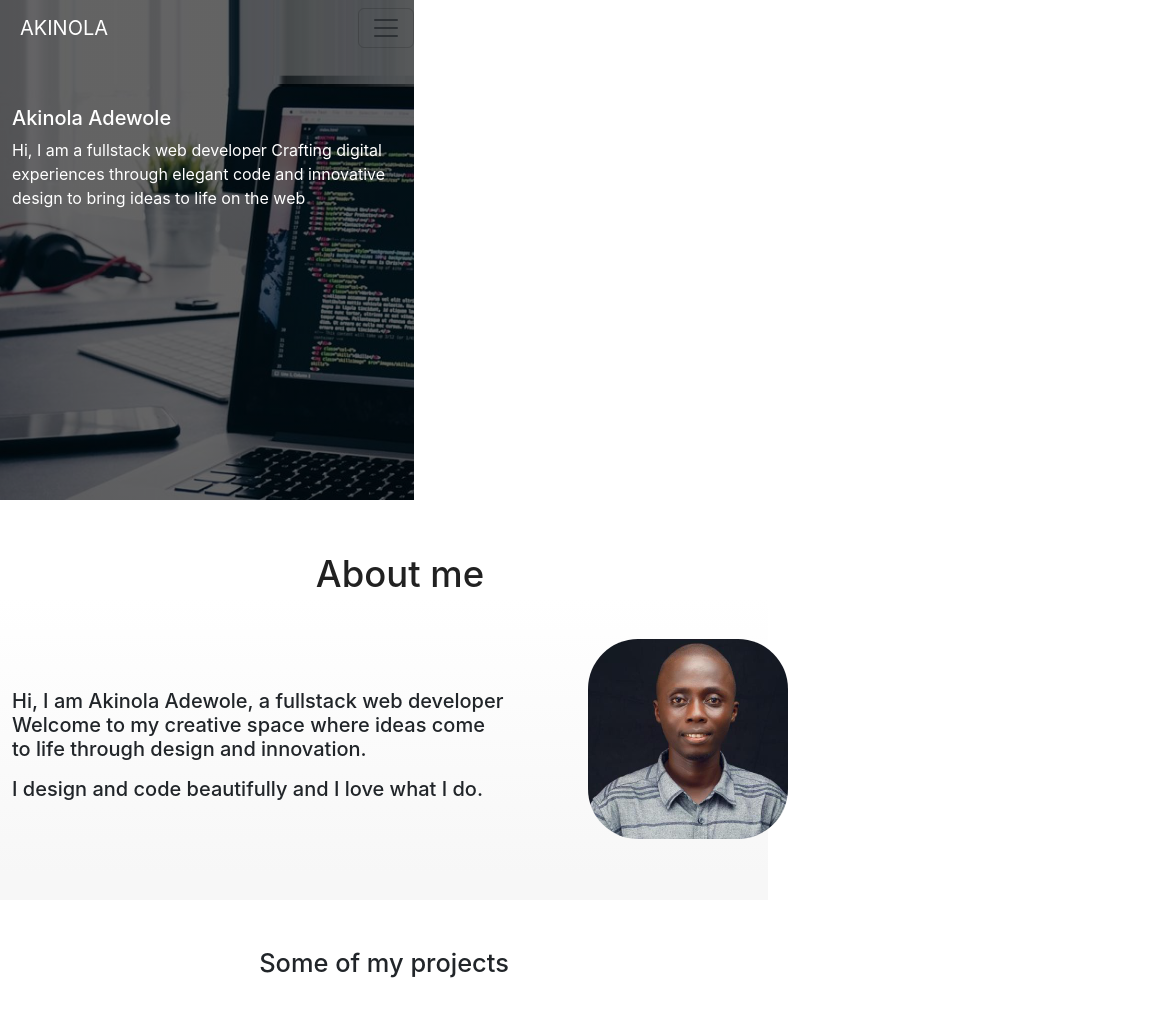
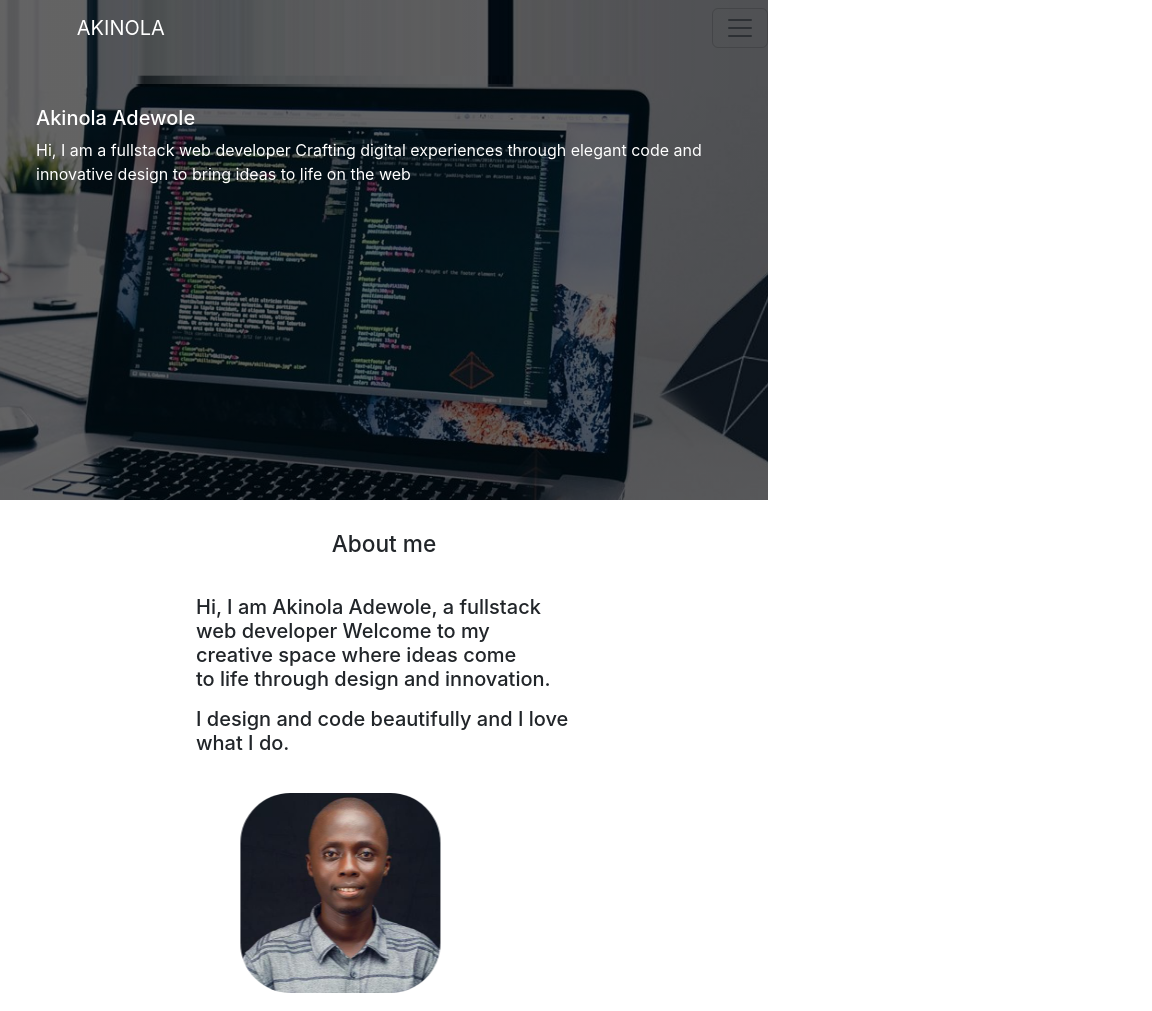
Before and after one commit to AkinolaAdewole/Portfolio-Akinola, a React (Create React App) app: page / in a window 768 px wide. Shown: the top 1011 px of the page, 1152 px wide, since content can reach past the window. Built offline with nearby package versions, Linux system fonts and the light colour scheme.

Commit message:
Media Query

```diff
--- a/src/ReUsables/NavBar.jsx
+++ b/src/ReUsables/NavBar.jsx
@@ -9,8 +9,8 @@ const NavBar = () => {
               <Link className="navbar-brand logomargin text-white" to="/" >AKINOLA</Link>
 
               <button
-                className="navbar-toggler"
-                style={{margingLeft:'150px'}}
+                className="navbar-toggler navButton"
+                // style={{margingLeft:'150px'}}
                 type="button"
                 data-toggle="collapse"
                 data-target="#navbarNavDropdown"
--- a/src/components/Home.jsx
+++ b/src/components/Home.jsx
@@ -182,9 +182,9 @@ const Home = () => {
             <div className='rightReserved flex2'>
                    <p className='text-white'>&copy; {currentYear} Akinola. All rights reserved.</p>
 
-                  <button onClick={scrollToTop} className='scrollToTop'>
-                    <span> < BiSolidToTop /></span>
-                  </button>
+                  <div onClick={scrollToTop} className='scrollToTop'>
+                    <span> < BiSolidToTop  className=' text-white'/></span>
+                  </div>
             </div>
 
     </footer>
--- a/src/styles/home.css
+++ b/src/styles/home.css
@@ -1,3 +1,4 @@
+@media only screen and (min-width: 1025px){
     .home1{
         background: linear-gradient(180deg, #FFFFFF 24.36%, #F7F7F7 93.67%);
         min-height: 400px;
@@ -14,6 +15,7 @@
         margin-bottom: 20px;
         box-sizing: border-box;
     }
+
     .flex1{
         display: flex;
         /* flex-direction: column; */
@@ -37,11 +39,11 @@ h4 {
         color: rgba(0,0,0,0.87);
     }
 
+    .pt5{
+        padding-top: 30px;
+    }
     .aboutme{
         margin-top: 50px;
-}
-.pt5{
-    padding-top: 30px;
     }
 
     .delay{
@@ -143,8 +145,96 @@ footer{
     } */
 
     .scrollToTop{
-    margin-left: 900px;
+        margin-left: 79% ;
     }
+
+    .scrollUp{
+        width: 20px;
+    }
+}
+
+
+
+@media only screen  and (max-width:1024px){
+    home1{
+        background: linear-gradient(180deg, #FFFFFF 24.36%, #F7F7F7 93.67%);
+        min-height: 400px;
+    }
+
+    .passion{
+        width: 700px;
+        padding-top: 30px;
+    }
+
+    .row{
+        margin-left: auto;
+        margin-right: auto;
+        margin-bottom: 20px;
+        box-sizing: border-box;
+    }
+
+    .pt5{
+        padding-top: 30px;
+    }
+
+    .flex1{
+        display: flex;
+    }
+
+    .img1{
+        height: 200px;
+        width: 200px;
+        border-radius: 50px;
+        margin-left: 50px;
+    }
+}
+
+
+@media (min-width: 481px) and (max-width: 768px) {
+    home1{
+        background: linear-gradient(180deg, #FFFFFF 24.36%, #F7F7F7 93.67%);
+        min-height: 400px;
+    }
+
+    .passion{
+        width: 400px;
+        padding-top: 30px;
+    }
+
+    .flex1{
+        flex-direction: column;
+    }
+
+    .row{
+        margin-left: auto;
+        margin-right: auto;
+        margin-bottom: 20px;
+        box-sizing: border-box;
+    }
+
+    .pt5{
+        padding-top: 30px;
+    }
+
+    .flex1{
+        display: flex;
+    }
+
+    .img1{
+        height: 200px;
+        width: 200px;
+        border-radius: 50px;
+        margin-top: 30px;
+    }
+}
+
+
+
+
+
+
+
+
 
 
 
--- a/src/styles/navbar.css
+++ b/src/styles/navbar.css
@@ -5,7 +5,7 @@
 }
 
 
-@media only screen and (min-width: 993px) {
+@media only screen and (min-width: 1025px) {
 
     .bg{
         background: linear-gradient(rgba(0,0,0,0.6),rgba(0,0,0,0.6)),url('../pics/port1.png');
@@ -21,8 +21,12 @@
         height: 100px;
     }
 
+    .navButton{
+        margin-left: 150px;
+    }
+
     .logomargin{
-        margin-left: 280px;
+        margin-left: 15%;
     }
 
     .navpadding{
@@ -36,11 +40,42 @@
   }
 
 
+  @media only screen  and (max-width:1024px){
+    .bg{
+        background: linear-gradient(rgba(0,0,0,0.6),rgba(0,0,0,0.6)),url('../pics/port1.png');
+        min-height: 500px;
+        width: 100%;
+        background-repeat: no-repeat;
+        background-size: cover;
+        background-attachment: fixed;
+        background-position: center;
+    }
+
+    .nav1{
+        height: 100px;
+    }
 
 
+    .logomargin{
+        margin-left: 100px;
+    }
+
+    .navpadding{
+        padding-left: 450px;
+    }
+  }
+
+  @media only screen  and (max-width:768px){
+    .logomargin{
+        margin-left: 10%;
+    }
+    .navButton{
+        margin-left: 150px;
+    }
+  }
 
 
-  @media screen and (max-width: 992px){
+  @media screen and (max-width: 480px){
 
 
     .bg{
@@ -55,4 +90,8 @@
     .logomargin{
         margin-left: 20px;
     }
+
+    .navButton{
+        margin-left: 10px;
+    }
   }
```
Lines whose indentation alone changed are shown as unchanged.
